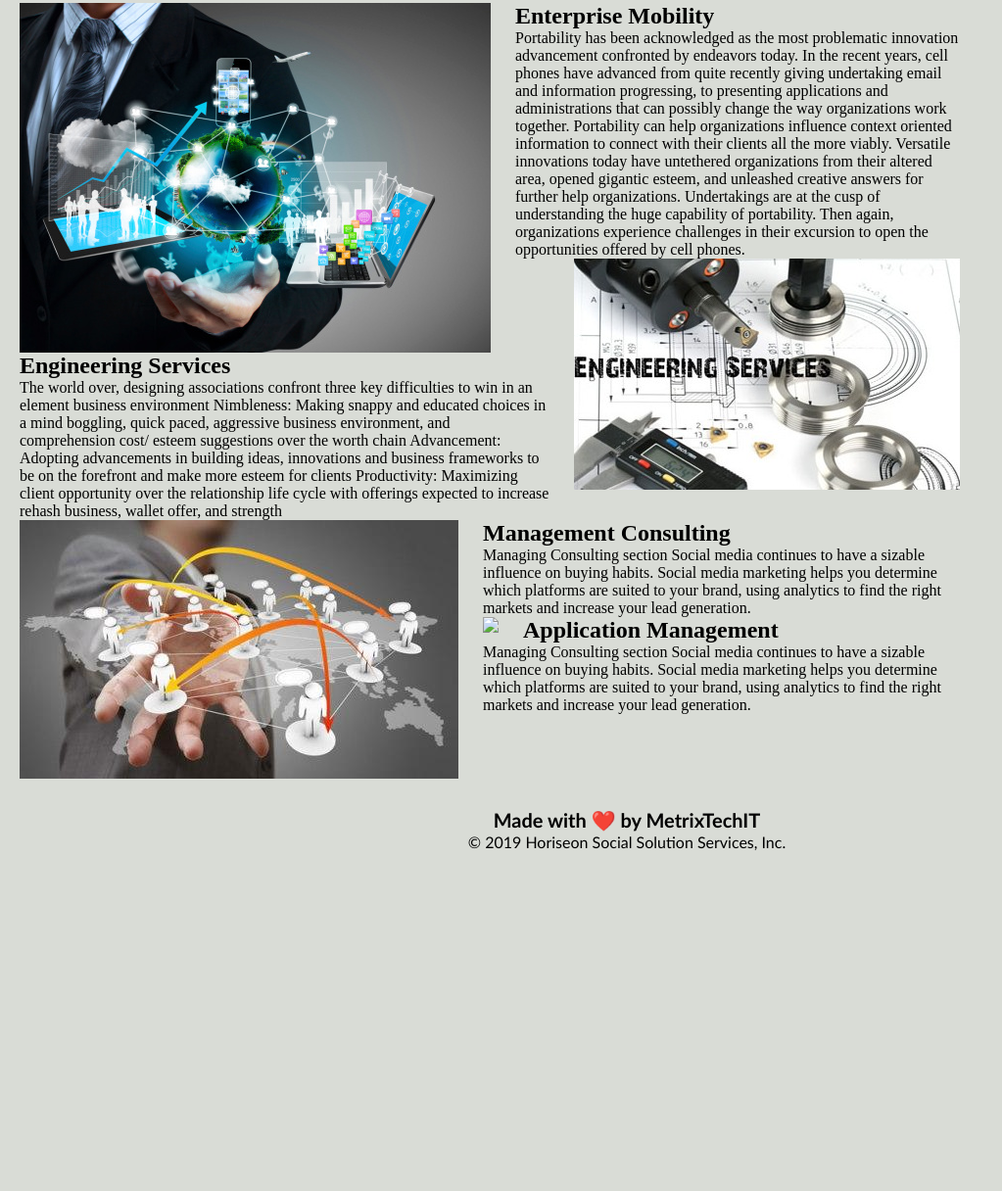
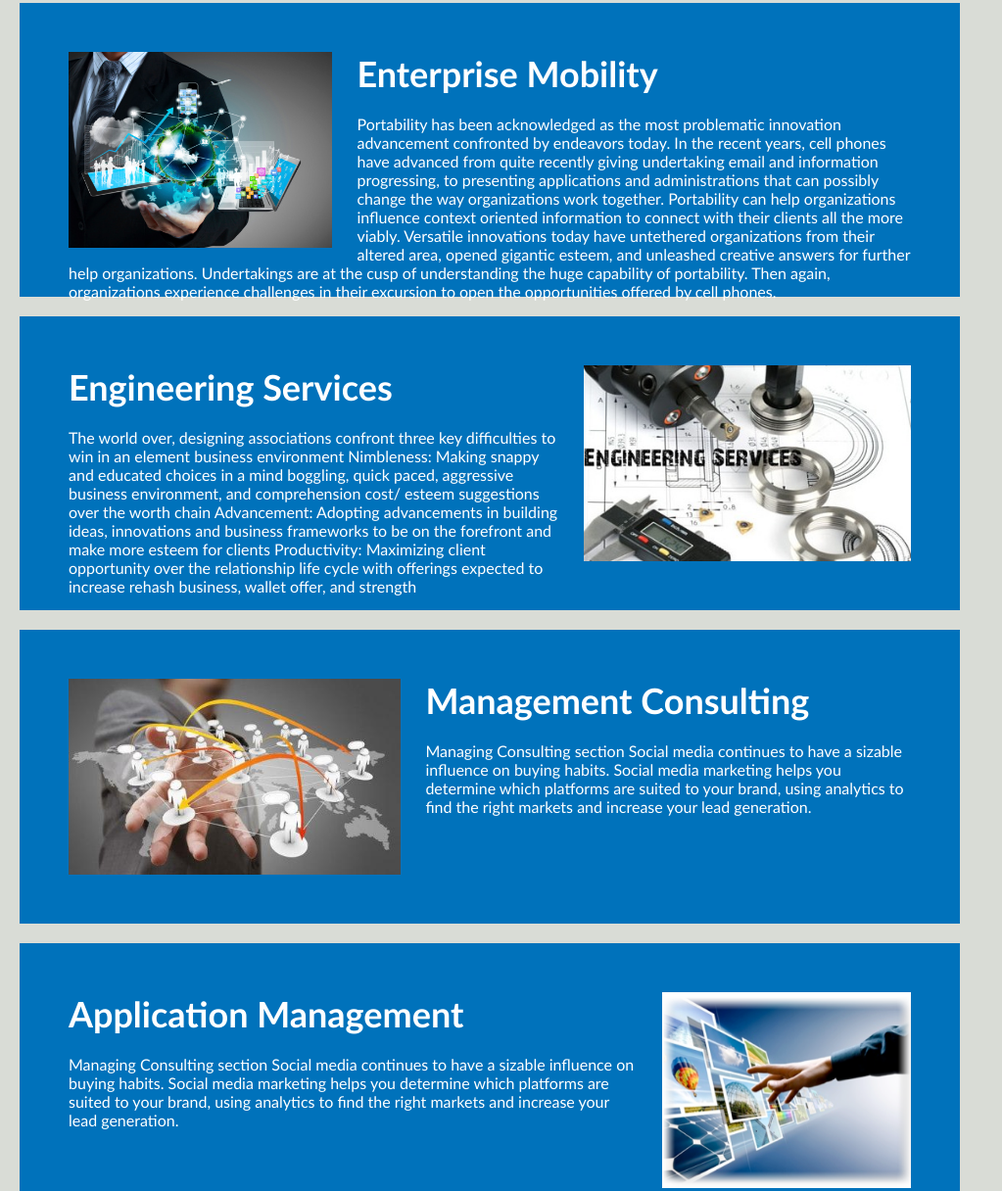
Before and after one commit to ankareddydeepika/GT-Homework-1, a plain HTML site: page index.html in a window 1280 px wide. Shown: the part 982-2198 px from the top of the page at 98% size, without its empty margins (0-1023 px from the left). Before the commit the page ends 1881 px from the top, so only its background shows below. Drawn offline with Linux system fonts and the light colour scheme.

Commit message:
finished sections

```diff
--- a/assets/css/style.css
+++ b/assets/css/style.css
@@ -134,7 +134,7 @@ p {
     max-width: 150px;
 }
 
-.search-engine-optimization {
+.Enterprise-Mobility {
     margin-bottom: 20px;
     padding: 50px;
     height: 300px;
@@ -143,7 +143,7 @@ p {
     color: #ffffff;
 }
 
-.online-reputation-management {
+.Engineering-Services {
     margin-bottom: 20px;
     padding: 50px;
     height: 300px;
@@ -152,7 +152,7 @@ p {
     color: #ffffff;
 }
 
-.social-media-marketing {
+.Management-Consulting {
     margin-bottom: 20px;
     padding: 50px;
     height: 300px;
@@ -161,29 +161,47 @@ p {
     color: #ffffff;
 }
 
-.search-engine-optimization img {
+.Application-Management {
+    margin-bottom: 20px;
+    padding: 50px;
+    height: 300px;
+    font-family: 'Gill Sans', 'Gill Sans MT', Calibri, 'Trebuchet MS', sans-serif;
+    background-color: #0072bb;
+    color: #ffffff;
+}
+
+.Enterprise-Mobility img {
     max-height: 200px;
 }
 
-.online-reputation-management img {
+.Engineering-Services img {
     max-height: 200px;
 }
 
-.social-media-marketing img {
+.Management-Consulting img {
     max-height: 200px;
 }
 
-.search-engine-optimization h2 {
+.Application-Management img {
+    max-height: 200px;
+}
+
+.Enterprise-Mobility h2 {
     margin-bottom: 20px;
     font-size: 36px;
 }
 
-.online-reputation-management h2 {
+.Engineering-Services h2 {
     margin-bottom: 20px;
     font-size: 36px;
 }
 
-.social-media-marketing h2 {
+.Management-Consulting h2 {
+    margin-bottom: 20px;
+    font-size: 36px;
+}
+
+.Application-Management h2 {
     margin-bottom: 20px;
     font-size: 36px;
 }
--- a/index.html
+++ b/index.html
@@ -67,7 +67,7 @@
             </p>
         </div>
         <div id="Application-Management" class="Application-Management">
-            <img src="./assets/images/Application-Management.jpg" class="float-left" />
+            <img src="./assets/images/Application-Management.png" class="float-right" />
             <h2>Application Management</h2>
             <p>
               Managing Consulting section  Social media continues to have a sizable influence on buying habits. Social media marketing helps you determine which platforms are suited to your brand, using analytics to find the right markets and increase your lead generation.
```
